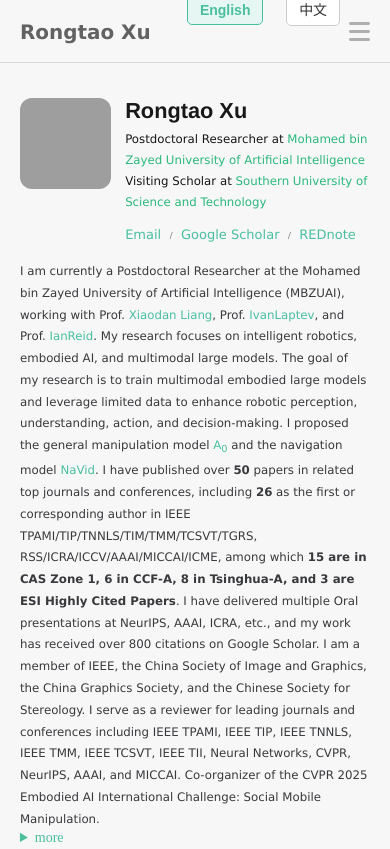
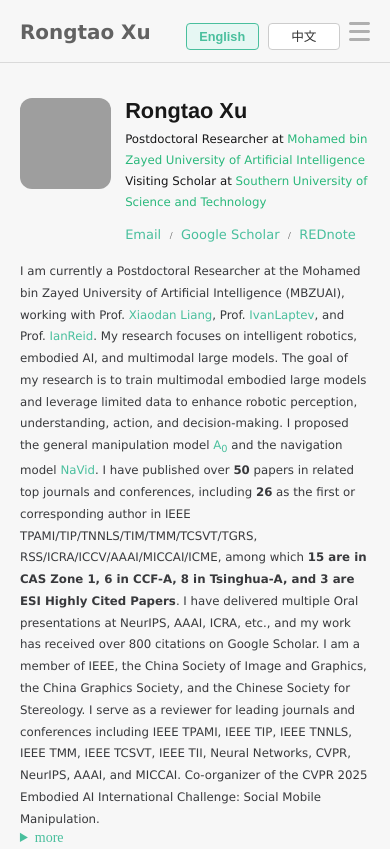
Before and after one commit to Rongtao-Xu/Rongtao-Xu.github.io, a plain HTML site: page index.html in a window 390 px wide. Shown: the top 849 px of the page. Drawn offline with nearby package versions, Linux system fonts and the light colour scheme; grey boxes are pictures that could not be loaded.

Commit message:
手机端按钮

```diff
--- a/css/home.css
+++ b/css/home.css
@@ -1246,8 +1246,27 @@ pre p {
   }
   .lang-toggle{
     position: fixed;
-    top: -0.75rem;
+    display: flex;
+    top: 0.25rem;
     right: 0.55rem;
     z-index: 999;
+    height: 0.3rem;
+    /* background-color: red; */
+  }
+  .lang-toggle button {
+    width: 0.8rem;
+    height: 0.3rem;
+    padding: 0px 12px;
+    border: 1px solid #ccc;
+    background-color: white;
+    color: #333;
+    font-size: 0.14rem;
+    line-height: 0.3rem;
+    border-radius: 4px;
+    cursor: pointer;
+    margin-left: 0.1rem;
+    transition: all 0.2s ease;
+    /* position: absolute; */
+
   }
 }
--- a/index.html
+++ b/index.html
@@ -84,14 +84,19 @@
     </style>
   </head>
   <body>
-    <div class="lang-toggle">
-      <button id="btn-en" onclick="switchLang('en')" class="active-lang">English</button>
-      <button id="btn-cn" onclick="switchLang('cn')">中文</button>
-    </div>
     <div class="main">
+        <div class="lang-toggle">
+          <button id="btn-en" onclick="switchLang('en')" class="active-lang">English</button>
+          <button id="btn-cn" onclick="switchLang('cn')">中文</button>
+        </div>
+
       <div class="main-head lang-en">
         <div class="head-pc">
           <div class="name">Rongtao Xu</div>
+          <!-- <div class="lang-toggle">
+            <button id="btn-en" onclick="switchLang('en')" class="active-lang">English</button>
+            <button id="btn-cn" onclick="switchLang('cn')">中文</button>
+          </div> -->
           <div class="list">
             <div class="list-item"><a href="#news">News</a></div>
             <div class="list-item">
```
